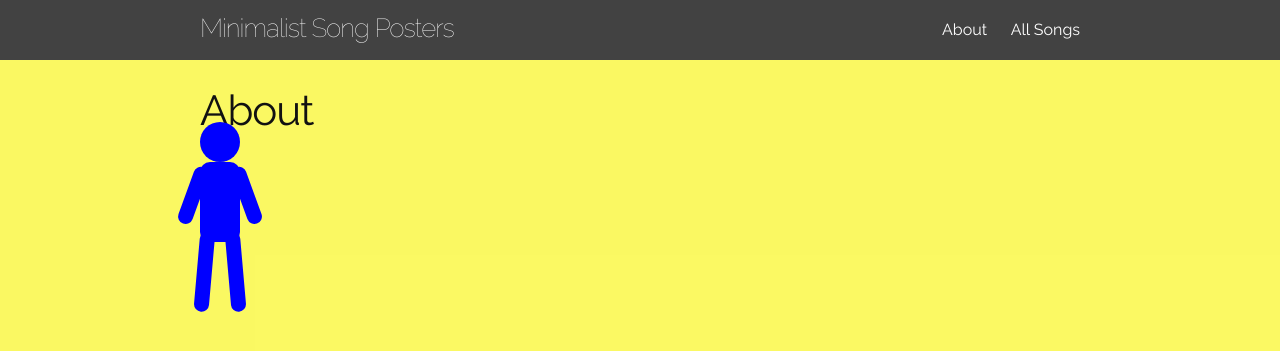
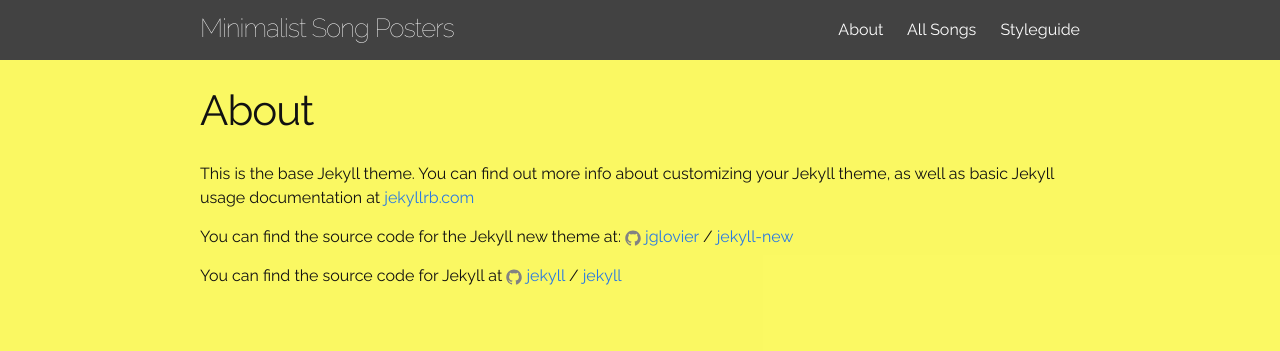
Before and after one commit to AshBardhan/Minimalist-Song-Posters, a Jekyll site: the page built from about.md, in a window 1280 px wide and 900 px high. Shown: the top 351 px of the window. Built offline with Jekyll 4.4.1, drawn with Linux system fonts in a browser that asks for light colours.

Commit message:
Make new styleguide

```diff
--- a/about.md
+++ b/about.md
@@ -4,10 +4,12 @@
 permalink: /about/
 ---
 
-<div class="stick  stick--blue">
-	<div class="stick__head"></div>
-	<div class="stick__arm  stick__arm--left"></div>
-	<div class="stick__arm  stick__arm--right"></div>
-	<div class="stick__leg  stick__leg--left"></div>
-	<div class="stick__leg  stick__leg--right"></div>
-</div>
+This is the base Jekyll theme. You can find out more info about customizing your Jekyll theme, as well as basic Jekyll usage documentation at [jekyllrb.com](http://jekyllrb.com/)
+
+You can find the source code for the Jekyll new theme at:
+{% include icon-github.html username="jglovier" %} /
+[jekyll-new](https://github.com/jglovier/jekyll-new)
+
+You can find the source code for Jekyll at
+{% include icon-github.html username="jekyll" %} /
+[jekyll](https://github.com/jekyll/jekyll)
```
Also changed, not shown: styleguide.md (added, +13 -0 lines).
